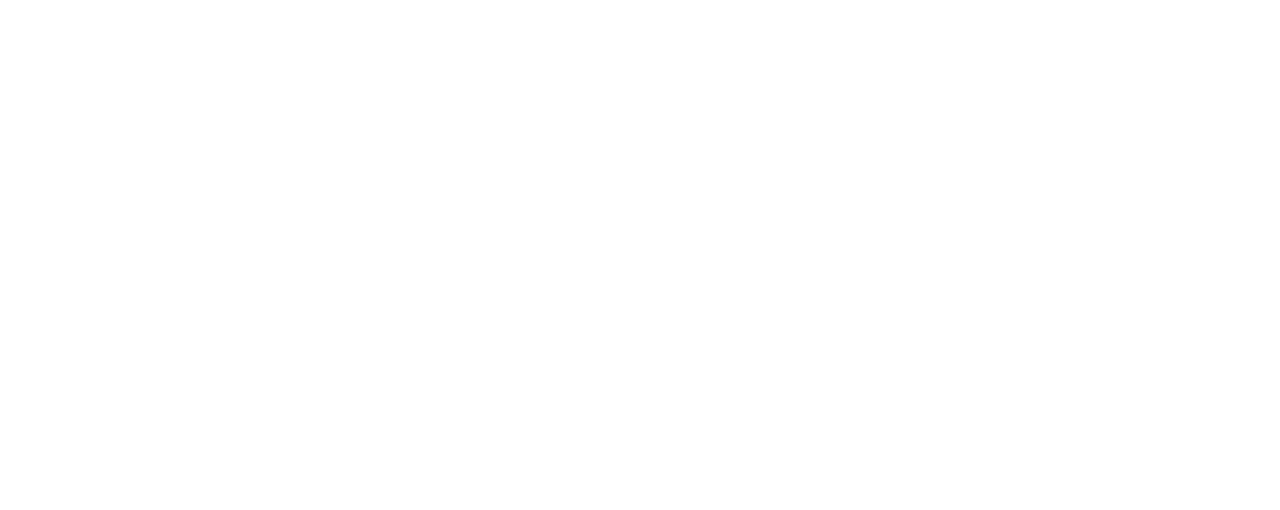
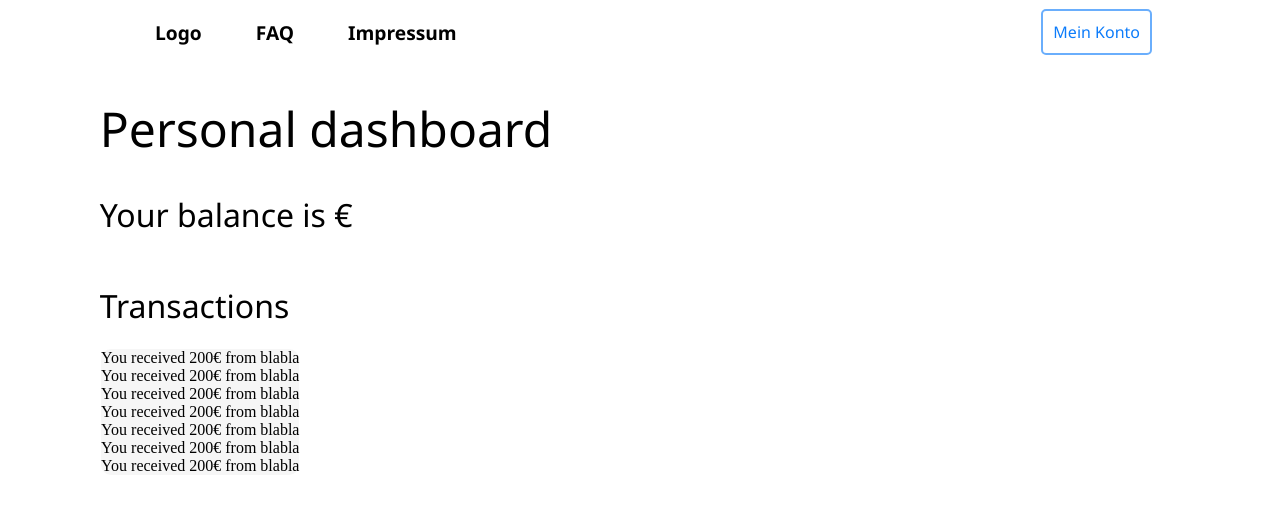
Before and after one commit to SaS-Banking-System/SaS-Web-Frontend, a Nuxt app: page /personalDashboard in a window 1280 px wide. Before the commit this address had no page. Shown: the top 510 px of the page. Built offline with nearby package versions, Linux system fonts and the light colour scheme.

Commit message:
- added personal dashboard base

```diff
--- a/components/Login.vue
+++ b/components/Login.vue
@@ -5,6 +5,7 @@
             <form type="text" class="qrscanner">
                 <input type="text" placeholder="Scan QR code...">
             </form>
+            <NuxtLink class="skip" to="/personalDashboard">Login</NuxtLink>
         </div>
     </div>
 </template>
@@ -34,7 +35,7 @@
     border: 1px solid rgb(180, 180, 180);
     border-radius: 5px;
     padding-inline-start: 10px;
-    margin-bottom: 18vw;
+    margin-bottom: 3vw;
     font-family: 'Segoe UI', Tahoma, Geneva, Verdana, sans-serif;
     font-size: 1rem;
     outline: none;
@@ -44,4 +45,20 @@
     outline: 2px solid rgba(125, 169, 252, 0.747);
     filter: drop-shadow(0px 0px 3px rgb(125, 169, 252, 0.747));
 }
+
+.skip {
+    all: unset;
+    color: white;
+    background-color: rgb(47, 116, 219);
+    font-family: 'Segoe UI', Tahoma, Geneva, Verdana, sans-serif;
+    font-size: 1.5rem;
+    font-weight: 500;
+    padding-top: 1vh;
+    padding-bottom: 1.2vh;
+    padding-left: 10vw;
+    padding-right: 10vw;
+    margin-bottom: 27vh;
+    border-radius: 5px;
+}
+
 </style>
--- /dev/null
+++ b/components/TransactionList.vue
@@ -0,0 +1,39 @@
+<template>
+    <div class="wrapper">
+        <h1>Transactions</h1>
+        <ol class="transactions">
+            <li>You received 200€ from blabla</li>
+            <li>You received 200€ from blabla</li>
+            <li>You received 200€ from blabla</li>
+            <li>You received 200€ from blabla</li>
+            <li>You received 200€ from blabla</li>
+            <li>You received 200€ from blabla</li>
+            <li>You received 200€ from blabla</li>
+        </ol>
+    </div>
+</template>
+
+<style scoped>
+.wrapper {
+    display: flex;
+    flex-direction: column;
+    align-items: flex-start;
+}
+
+.transactions {
+    margin: 0;
+    padding: 0;
+    margin-left: 7.9vw;
+    list-style-type: none;
+    background: rgba(245, 245, 245, 0.829);
+    border-radius: 10px;
+}
+
+h1 {
+    margin-left: 7.8vw;
+    font-size: 2rem;
+    font-weight: 400;
+    font-family: 'Segoe UI', Tahoma, Geneva, Verdana, sans-serif;
+}
+
+</style>
--- /dev/null
+++ b/pages/personalDashboard.vue
@@ -0,0 +1,30 @@
+<template>
+    <div class="wrapper">
+        <Navbar />
+        <h1>Personal dashboard</h1>
+        <h2>Your balance is €</h2>
+        <TransactionList />
+    </div>
+</template>
+
+<style scoped>
+.wrapper {
+    width: 100vw;
+    height: 100vh;
+    background-color: white;
+}
+
+h1 {
+    margin-left: 7.8vw;
+    font-size: 3rem;
+    font-weight: 400;
+    font-family: 'Segoe UI', Tahoma, Geneva, Verdana, sans-serif;
+}
+
+h2 {
+    margin-left: 7.8vw;
+    font-size: 2rem;
+    font-weight: 400;
+    font-family: 'Segoe UI', Tahoma, Geneva, Verdana, sans-serif;
+}
+</style>
```
